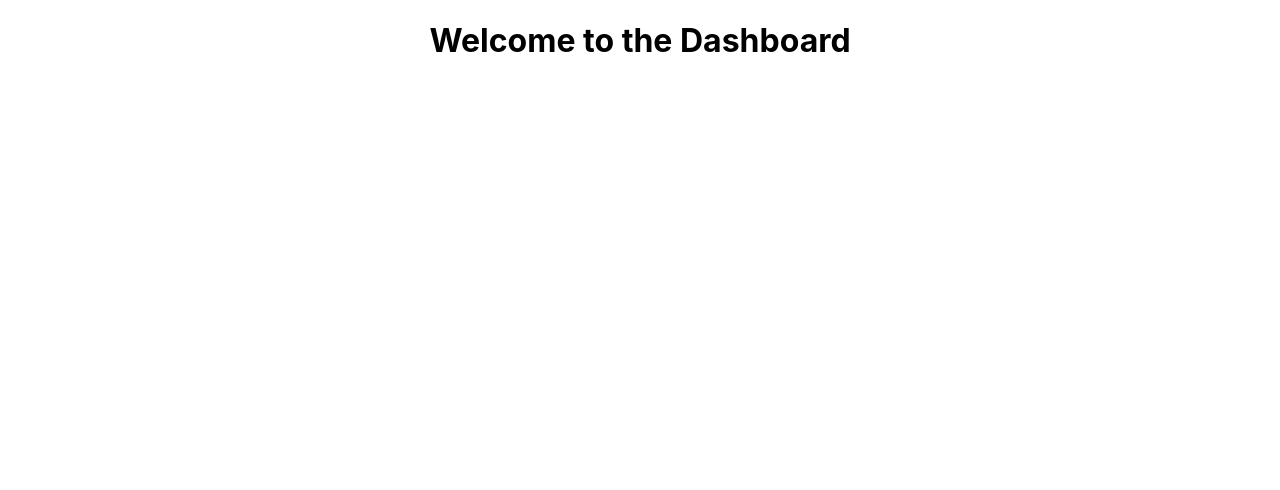
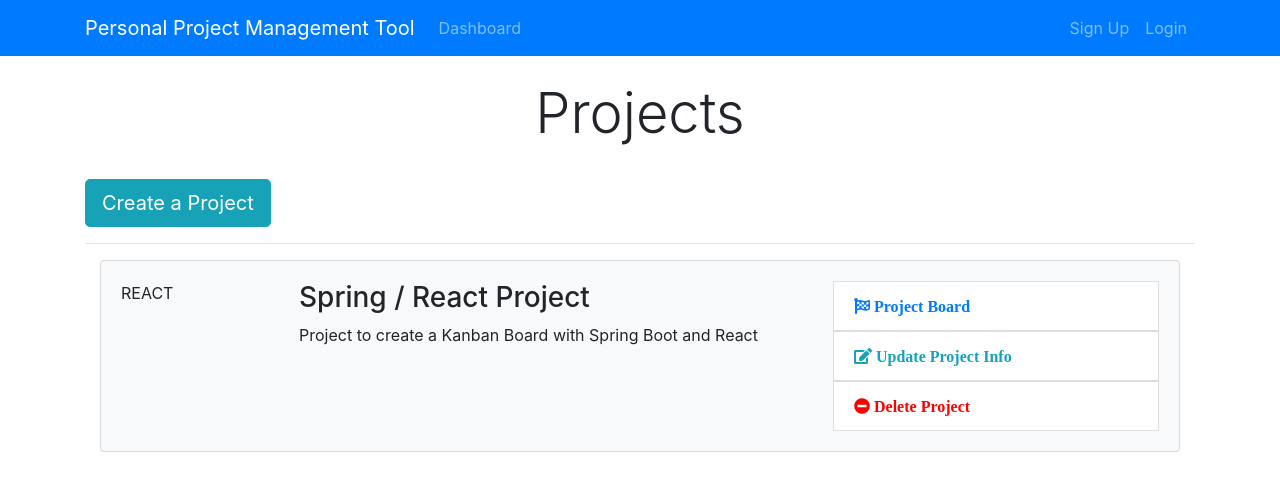
Before and after one commit to draganbjedov/project-manager-spring-react, a React (Create React App) app in the folder project-manager-react/: page / in a window 1280 px wide. Shown: the top 490 px of the page. Built offline with nearby package versions, Linux system fonts and the light colour scheme.

Commit message:
Layout: Dashboard, Header and Project

```diff
--- a/project-manager-react/package.json
+++ b/project-manager-react/package.json
@@ -3,9 +3,11 @@
   "version": "0.1.0",
   "private": true,
   "dependencies": {
+    "@fortawesome/fontawesome-free": "^5.15.2",
     "@testing-library/jest-dom": "^5.11.9",
     "@testing-library/react": "^11.2.5",
     "@testing-library/user-event": "^12.6.3",
+    "bootstrap": "^4.6.0",
     "react": "^17.0.1",
     "react-dom": "^17.0.1",
     "react-scripts": "4.0.2",
--- a/project-manager-react/src/App.css
+++ b/project-manager-react/src/App.css
@@ -1,38 +1,65 @@
-.App {
-  text-align: center;
+img {
+  width: 100%;
 }
 
-.App-logo {
-  height: 40vmin;
-  pointer-events: none;
+.navbar {
+  background-color: #e3f2fd;
+}
+.fa.fa-edit {
+  color: #18a2b9;
 }
 
-@media (prefers-reduced-motion: no-preference) {
-  .App-logo {
-    animation: App-logo-spin infinite 20s linear;
-  }
+.list-group-item.delete:hover {
+  cursor: -webkit-grab;
+  background-color: pink;
 }
 
-.App-header {
-  background-color: #282c34;
-  min-height: 100vh;
-  display: flex;
-  flex-direction: column;
-  align-items: center;
-  justify-content: center;
-  font-size: calc(10px + 2vmin);
-  color: white;
+.list-group-item.update:hover {
+  cursor: -webkit-grab;
+  background-color: gainsboro;
 }
 
-.App-link {
-  color: #61dafb;
+.list-group-item.board:hover {
+  cursor: -webkit-grab;
+  background-color: gainsboro;
 }
 
-@keyframes App-logo-spin {
-  from {
-    transform: rotate(0deg);
-  }
-  to {
-    transform: rotate(360deg);
-  }
+.fa.fa-minus-circle {
+  color: red;
 }
+
+.landing {
+  position: relative;
+  /* background: url("../img/showcase.jpg") no-repeat; */
+  background-size: cover;
+  background-position: center;
+  height: 100vh;
+  margin-top: -24px;
+  margin-bottom: -50px;
+}
+
+.landing-inner {
+  padding-top: 80px;
+}
+
+.dark-overlay {
+  background-color: rgba(0, 0, 0, 0.7);
+  position: absolute;
+  top: 0;
+  left: 0;
+  width: 100%;
+  height: 100%;
+}
+
+.card-form {
+  opacity: 0.9;
+}
+
+.latest-profiles-img {
+  width: 40px;
+  height: 40px;
+}
+
+.form-control::placeholder {
+  color: #bbb !important;
+}
--- a/project-manager-react/src/App.js
+++ b/project-manager-react/src/App.js
@@ -1,5 +1,7 @@
 import "./App.css";
 import Dashboard from "./components/Dashboard";
+import "bootstrap/dist/css/bootstrap.min.css";
+import "@fortawesome/fontawesome-free/css/all.min.css";
 
 function App() {
   return (
--- a/project-manager-react/src/components/Dashboard.js
+++ b/project-manager-react/src/components/Dashboard.js
@@ -1,10 +1,26 @@
 import React, { Component } from "react";
+import Header from "./layout/Header";
+import Project from "./project/Project";
 
 class Dashboard extends Component {
   render() {
     return (
-      <div>
-        <h1>Welcome to the Dashboard</h1>
+      <div className="projects">
+        <Header />
+        <div className="container">
+          <div className="row">
+            <div className="col-md-12">
+              <h1 className="display-4 text-center">Projects</h1>
+              <br />
+              <a href="ProjectForm.html" className="btn btn-lg btn-info">
+                Create a Project
+              </a>
+              <br />
+              <hr />
+              <Project />
+            </div>
+          </div>
+        </div>
       </div>
     );
   }
--- /dev/null
+++ b/project-manager-react/src/components/layout/Header.js
@@ -0,0 +1,48 @@
+import React, { Component } from "react";
+
+class Header extends Component {
+  render() {
+    return (
+      <nav className="navbar navbar-expand-sm navbar-dark bg-primary mb-4">
+        <div className="container">
+          <a className="navbar-brand" href="Dashboard.html">
+            Personal Project Management Tool
+          </a>
+          <button
+            className="navbar-toggler"
+            type="button"
+            data-toggle="collapse"
+            data-target="#mobile-nav"
+          >
+            <span className="navbar-toggler-icon" />
+          </button>
+
+          <div className="collapse navbar-collapse" id="mobile-nav">
+            <ul className="navbar-nav mr-auto">
+              <li className="nav-item">
+                <a className="nav-link" href="/dashboard">
+                  Dashboard
+                </a>
+              </li>
+            </ul>
+
+            <ul className="navbar-nav ml-auto">
+              <li className="nav-item">
+                <a className="nav-link " href="register.html">
+                  Sign Up
+                </a>
+              </li>
+              <li className="nav-item">
+                <a className="nav-link" href="login.html">
+                  Login
+                </a>
+              </li>
+            </ul>
+          </div>
+        </div>
+      </nav>
+    );
+  }
+}
+
+export default Header;
--- /dev/null
+++ b/project-manager-react/src/components/project/Project.js
@@ -0,0 +1,42 @@
+import React, { Component } from "react";
+
+class Project extends Component {
+  render() {
+    return (
+      <div className="container">
+        <div className="card card-body bg-light mb-3">
+          <div className="row">
+            <div className="col-2">
+              <span className="mx-auto">REACT</span>
+            </div>
+            <div className="col-lg-6 col-md-4 col-8">
+              <h3>Spring / React Project</h3>
+              <p>Project to create a Kanban Board with Spring Boot and React</p>
+            </div>
+            <div className="col-md-4 d-none d-lg-block">
+              <ul className="list-group">
+                <a href="#">
+                  <li className="list-group-item board">
+                    <i className="fa fa-flag-checkered pr-1"> Project Board </i>
+                  </li>
+                </a>
+                <a href="#">
+                  <li className="list-group-item update">
+                    <i className="fa fa-edit pr-1"> Update Project Info</i>
+                  </li>
+                </a>
+                <a href="">
+                  <li className="list-group-item delete">
+                    <i className="fa fa-minus-circle pr-1"> Delete Project</i>
+                  </li>
+                </a>
+              </ul>
+            </div>
+          </div>
+        </div>
+      </div>
+    );
+  }
+}
+
+export default Project;
```
Also changed, not shown: 1 other file (tests, documents, lock files or other folders).
